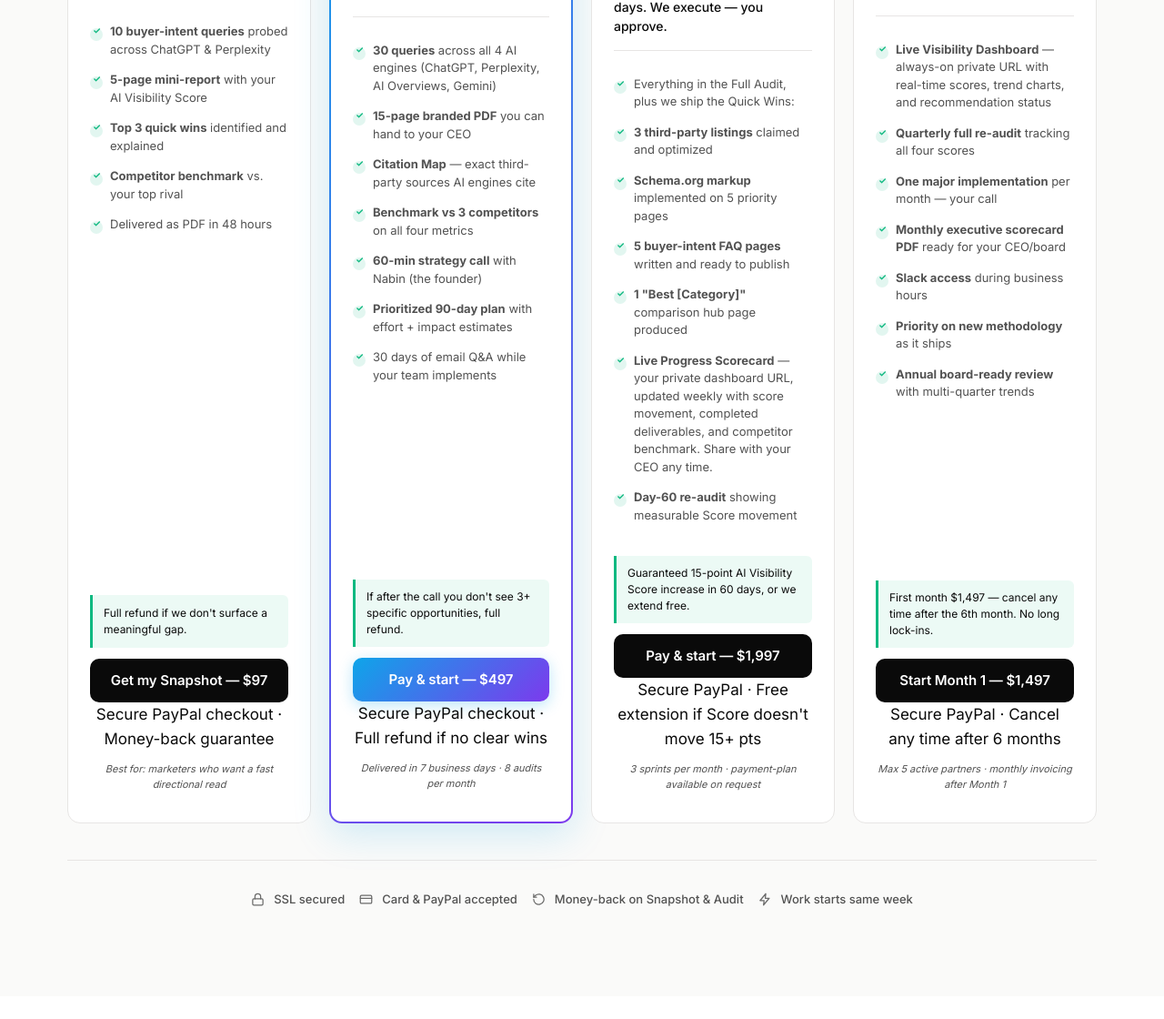
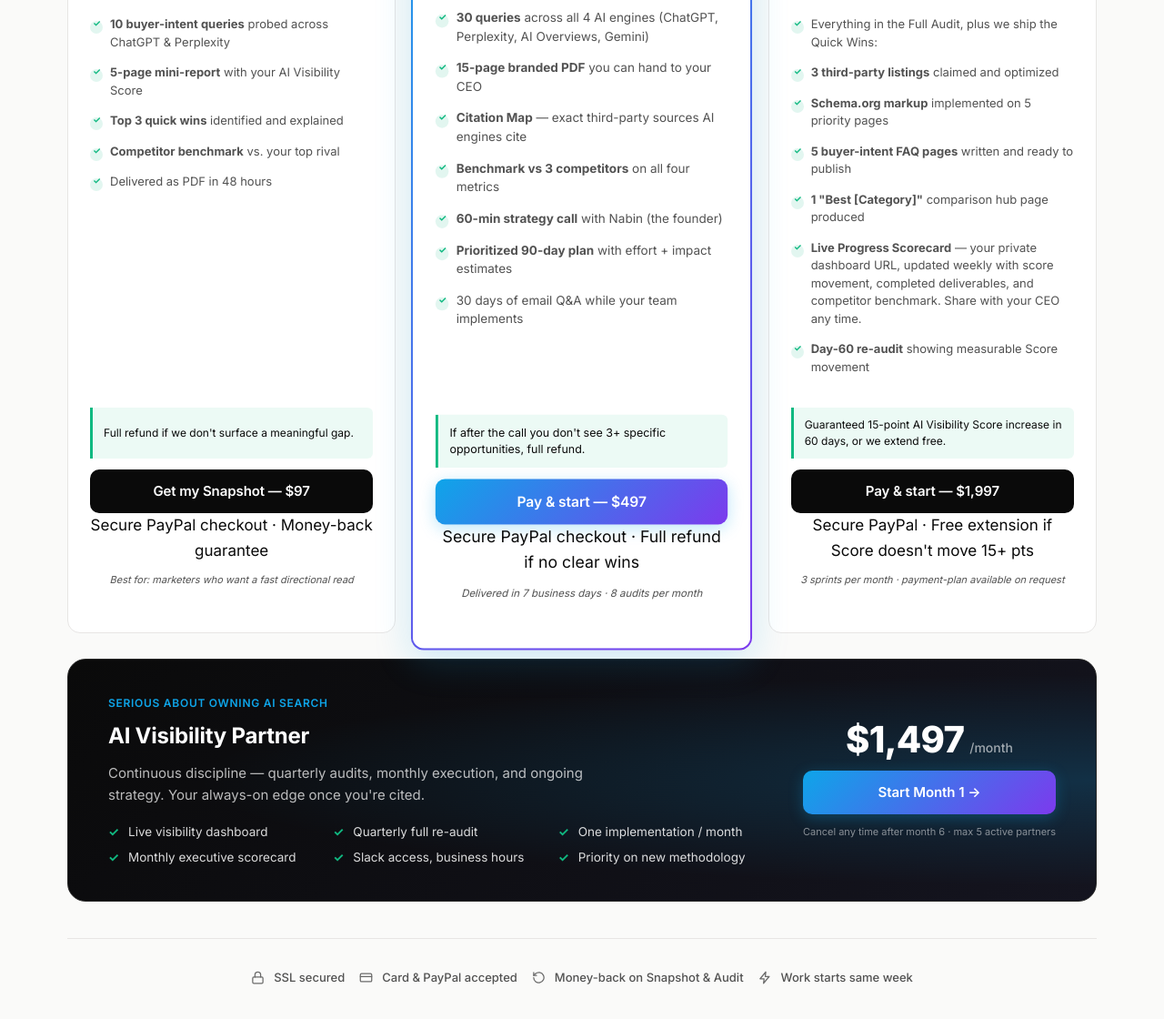
Before and after one commit to NavinKumarSeo/betterankings, a plain HTML site: page index.html in a window 1280 px wide. Shown: the part 6995-8115 px from the top of the page at 91% size. Drawn offline with Linux system fonts and the light colour scheme.

Commit message:
Redesign pricing: 3 spacious one-time tiers + premium dark Partner banner; bigger prices, roomier features, always-visible cards

```diff
--- a/index.html
+++ b/index.html
@@ -485,7 +485,7 @@
       <h2 id="pricing-title" class="section-title centered">Four packages. All purchasable online. Work starts same week.</h2>
       <p class="section-sub centered">Pay via PayPal (credit/debit cards welcome — no PayPal account needed). After checkout you'll get an instant kickoff form and your work begins within one business day.</p>
 
-      <div class="pricing-grid pricing-4col">
+      <div class="pricing-grid pricing-3col">
 
         <!-- TIER 0 — SNAPSHOT (small entry) -->
         <article class="price-card">
@@ -585,25 +585,25 @@
           <p class="price-fineprint">3 sprints per month · payment-plan available on request</p>
         </article>
 
-        <!-- TIER 3 — PARTNER (recurring) -->
-        <article class="price-card">
-          <div class="price-tier">For brands serious about owning AI search</div>
+      </div>
+
+      <!-- Recurring partnership — premium "always-on" banner -->
+      <article class="partner-banner">
+        <div class="pb-info">
+          <div class="price-tier">Serious about owning AI search</div>
           <h3 class="price-name">AI Visibility Partner</h3>
-          <div class="price-amount">$1,497<span class="price-unit">/month</span></div>
-          <p class="price-outcome">Continuous discipline — quarterly audits, monthly execution, ongoing strategy.</p>
-
-          <ul class="price-features">
-            <li><strong>Live Visibility Dashboard</strong> — always-on private URL with real-time scores, trend charts, and recommendation status</li>
-            <li><strong>Quarterly full re-audit</strong> tracking all four scores</li>
-            <li><strong>One major implementation</strong> per month — your call</li>
-            <li><strong>Monthly executive scorecard PDF</strong> ready for your CEO/board</li>
-            <li><strong>Slack access</strong> during business hours</li>
-            <li><strong>Priority on new methodology</strong> as it ships</li>
-            <li><strong>Annual board-ready review</strong> with multi-quarter trends</li>
+          <p class="pb-outcome">Continuous discipline — quarterly audits, monthly execution, and ongoing strategy. Your always-on edge once you're cited.</p>
+          <ul class="pb-features">
+            <li>Live visibility dashboard</li>
+            <li>Quarterly full re-audit</li>
+            <li>One implementation / month</li>
+            <li>Monthly executive scorecard</li>
+            <li>Slack access, business hours</li>
+            <li>Priority on new methodology</li>
           </ul>
-
-          <p class="price-guarantee">First month $1,497 — cancel any time after the 6th month. No long lock-ins.</p>
-
+        </div>
+        <div class="pb-buy">
+          <div class="pb-price"><span class="price-amount">$1,497</span><span class="price-unit">/month</span></div>
           <form action="https://www.paypal.com/cgi-bin/webscr" method="post" target="_blank" class="paypal-form">
             <input type="hidden" name="cmd" value="_xclick">
             <input type="hidden" name="business" value="hello@betterankings.com">
@@ -612,13 +612,11 @@
             <input type="hidden" name="currency_code" value="USD">
             <input type="hidden" name="return" value="https://betterankings.com/thank-you.html?p=partner">
             <input type="hidden" name="cancel_return" value="https://betterankings.com">
-            <button type="submit" class="btn btn-secondary btn-block">Start Month 1 — $1,497</button>
+            <button type="submit" class="btn btn-primary btn-block">Start Month 1 &rarr;</button>
           </form>
-          <p class="paypal-trust">Secure PayPal · Cancel any time after 6 months</p>
-          <p class="price-fineprint">Max 5 active partners · monthly invoicing after Month 1</p>
-        </article>
-
-      </div>
+          <p class="pb-fine">Cancel any time after month 6 · max 5 active partners</p>
+        </div>
+      </article>
 
       <div class="trust-badges">
         <span class="tb"><svg viewBox="0 0 24 24" fill="none" stroke="currentColor" stroke-width="2" stroke-linecap="round" stroke-linejoin="round" aria-hidden="true"><rect x="3" y="11" width="18" height="11" rx="2"/><path d="M7 11V7a5 5 0 0 1 10 0v4"/></svg> SSL secured</span>
--- a/script.js
+++ b/script.js
@@ -89,7 +89,7 @@
       });
     }, { threshold: 0.15 });
 
-    document.querySelectorAll('.metric-card, .step, .price-card, .testimonial, .for-card').forEach(function(el, i) {
+    document.querySelectorAll('.metric-card, .step, .testimonial, .for-card').forEach(function(el, i) {
       el.style.opacity = '0';
       el.style.transform = 'translateY(20px)';
       el.style.transition = 'opacity 0.5s ease ' + (i * 0.05) + 's, transform 0.5s ease ' + (i * 0.05) + 's';
--- a/styles.css
+++ b/styles.css
@@ -639,20 +639,51 @@ button { font: inherit; cursor: pointer; border: none; background: none; }
   gap: 20px;
   align-items: stretch;
 }
-.pricing-grid.pricing-4col {
-  grid-template-columns: repeat(4, 1fr);
-}
-@media (max-width: 1080px) {
-  .pricing-grid.pricing-4col { grid-template-columns: repeat(2, 1fr); }
-}
-@media (max-width: 560px) {
-  .pricing-grid.pricing-4col { grid-template-columns: 1fr; }
+.pricing-grid.pricing-3col { grid-template-columns: repeat(3, 1fr); gap: 24px; }
+@media (max-width: 940px) {
+  .pricing-grid.pricing-3col { grid-template-columns: 1fr; max-width: 440px; margin: 0 auto; }
 }
 /* keep buy buttons aligned across cards despite variable-length copy */
 .price-outcome { min-height: 72px; }
-.price-guarantee { min-height: 58px; display: flex; align-items: center; }
+.price-guarantee { min-height: 56px; display: flex; align-items: center; }
 .paypal-trust { min-height: 34px; display: flex; align-items: center; justify-content: center; text-align: center; }
 .price-fineprint { min-height: 34px; }
+/* roomier, more premium one-time-tier cards */
+.price-card { padding: 38px 30px; }
+.price-amount { font-size: 46px; }
+.price-features li { font-size: 14px; padding: 9px 0 9px 26px; }
+.price-features li::before { top: 15px; }
+.price-features li::after { top: 10px; }
+@media (min-width: 941px) {
+  .price-card-featured { transform: scale(1.04); z-index: 2; }
+  .price-card-featured:hover { transform: scale(1.04) translateY(-3px); }
+}
+/* Recurring partnership — premium dark "always-on" banner */
+.partner-banner {
+  margin-top: 28px; display: grid; grid-template-columns: 1fr auto; gap: 44px; align-items: center;
+  padding: 38px 44px; border-radius: var(--radius-lg);
+  background: linear-gradient(135deg, #0a0a0a, #14141f); color: #fff;
+  border: 1px solid var(--color-border-dark); position: relative; overflow: hidden;
+}
+.partner-banner::before { content: ''; position: absolute; inset: 0; background: radial-gradient(ellipse at right, rgba(14,165,233,0.20), transparent 62%); pointer-events: none; }
+.partner-banner > * { position: relative; z-index: 1; }
+.pb-info .price-tier { color: var(--color-accent); }
+.pb-info .price-name { color: #fff; font-size: 24px; margin-bottom: 10px; }
+.pb-outcome { color: rgba(255,255,255,0.72); font-size: 15px; line-height: 1.6; max-width: 580px; margin-bottom: 18px; }
+.pb-features { list-style: none; display: grid; grid-template-columns: repeat(3, minmax(0,1fr)); gap: 7px 22px; }
+.pb-features li { position: relative; padding-left: 22px; font-size: 13.5px; color: rgba(255,255,255,0.85); line-height: 1.5; }
+.pb-features li::before { content: '\2713'; position: absolute; left: 0; top: 0; color: var(--color-success); font-weight: 700; }
+.pb-buy { text-align: center; min-width: 210px; }
+.pb-price { margin-bottom: 14px; line-height: 1; }
+.pb-price .price-amount { color: #fff; font-size: 40px; }
+.pb-price .price-unit { color: rgba(255,255,255,0.6); }
+.pb-fine { font-size: 11px; color: rgba(255,255,255,0.5); margin-top: 12px; line-height: 1.4; }
+@media (max-width: 860px) {
+  .partner-banner { grid-template-columns: 1fr; gap: 26px; text-align: center; padding: 32px 24px; }
+  .pb-features { grid-template-columns: 1fr 1fr; text-align: left; max-width: 440px; margin: 0 auto; }
+  .pb-outcome { margin-left: auto; margin-right: auto; }
+  .pb-buy { min-width: 0; }
+}
 .trust-badges svg, .announce-bar svg { width: 15px; height: 15px; vertical-align: -3px; margin-right: 4px; opacity: 0.85; }
 .check-list { list-style: none; margin: 18px 0 0; padding: 0; }
 .check-list li { position: relative; padding: 8px 0 8px 30px; font-size: 16px; color: var(--color-text, #1a2233); line-height: 1.55; }
```
